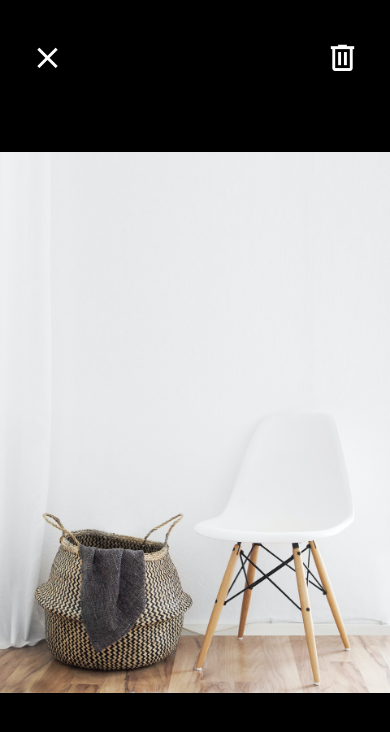
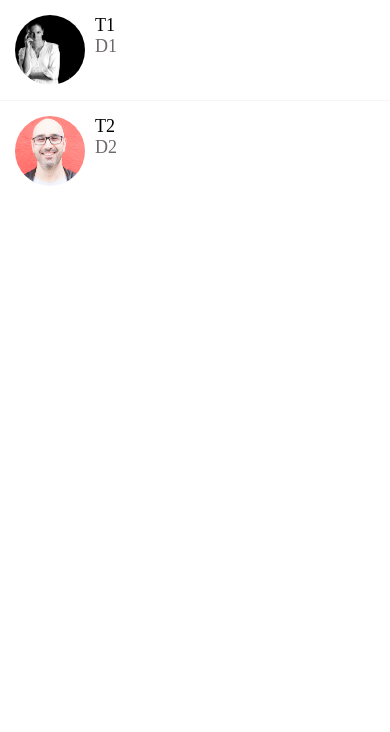
Before and after one commit to sarafotros/donewithit, a React Native app: screen / in a window 390 px wide. Shown: the top 732 px of the page. Built offline with nearby package versions, Linux system fonts and the light colour scheme.

Commit message:
onPress and functions added

```diff
--- a/App.js
+++ b/App.js
@@ -6,10 +6,10 @@ import AppButton from './app/components/AppButton';
 import CardComponent from './app/components/CardComponent';
 import moduleName from './app/components/AppText'
 import ListingDetailsScreens from './app/screens/ListingDetailsScreens'
-import ViewImageScreen from './app/screens/ViewImageScreen'
+import MessagesScreen from './app/screens/MessagesScreen';
 
 
 export default function App() {
 
-  return <ViewImageScreen />;
+  return <MessagesScreen />;
 }
--- a/app/components/ListItem.js
+++ b/app/components/ListItem.js
@@ -1,10 +1,11 @@
 import React from 'react'
-import { StyleSheet, Image, View } from 'react-native'
+import { StyleSheet, Image, View, TouchableHighlight } from 'react-native';
 import AppText from './AppText'
 import colors from '../config/colors';
 
-const ListItem = ({title, subTitle,image}) => {
-    return (
+const ListItem = ({ title, subTitle, image, onPress }) => {
+	return (
+		<TouchableHighlight onPress={onPress} underlayColor={colors.light}>
 			<View style={styles.container}>
 				<Image style={styles.image} source={image} />
 				<View>
@@ -12,14 +13,16 @@ const ListItem = ({title, subTitle,image}) => {
 					<AppText style={styles.subtitle}>{subTitle}</AppText>
 				</View>
 			</View>
-		);
-}
+		</TouchableHighlight>
+	);
+};
 
 export default ListItem
 
 const styles = StyleSheet.create({
 	container: {
 		flexDirection: 'row',
+		padding: 15,
 	},
 	image: {
 		width: 70,
--- /dev/null
+++ b/app/components/ListItemSeparator.js
@@ -0,0 +1,20 @@
+import React from 'react'
+import { StyleSheet, Text, View } from 'react-native'
+
+import colors from '../config/colors'
+
+const ListItemSeparator = () => {
+    return (
+			<View style={styles.separator} />
+		);
+}
+
+export default ListItemSeparator
+
+const styles = StyleSheet.create({
+	separator: {
+		width: '100%',
+		height: 1,
+		backgroundColor: colors.light,
+	},
+});
--- /dev/null
+++ b/app/components/Screen.js
@@ -0,0 +1,16 @@
+import React from 'react'
+import { StyleSheet, Text, View, SafeAreaView } from 'react-native'
+import Constance from 'expo-constants';
+
+
+const Screen = ({ children }) => {
+	return <SafeAreaView style={styles.screen}>{children}</SafeAreaView>;
+};
+
+export default Screen
+
+const styles = StyleSheet.create({
+    screen: {
+        paddingTop: Constance.statusBarHeight,
+    }
+});
--- a/app/config/colors.js
+++ b/app/config/colors.js
@@ -4,4 +4,5 @@ export default {
 	black: '#000',
 	white: '#FFF',
 	medium: '#6e6969',
+	light: '#f8f4f4'
 };
--- a/app/screens/MessagesScreen.js
+++ b/app/screens/MessagesScreen.js
@@ -1,31 +1,59 @@
 import React from 'react'
-import { StyleSheet, Text, View, FlatList } from 'react-native'
+import {
+	StyleSheet,
+	SafeAreaView,
+	Platform,
+	StatusBar,
+	FlatList,
+	View,
+} from 'react-native';
+
+import ListItem from '../components/ListItem';
+import ListItemSeparator from '../components/ListItemSeparator'
+import Screen from '../components/Screen'
+
+
 
 const messages = [
 	{
 		id: 1,
 		title: 'T1',
 		description: 'D1',
-		images: require('../assets/mosh.jpg'),
+		image: require('../assets/sara.jpg'),
 	},
 	{
 		id: 2,
 		title: 'T2',
 		description: 'D2',
-		images: require('../assets/mosh.jpg'),
+		image: require('../assets/mosh.jpg'),
 	},
 ];
 
-const MessagesScreen = () => {
-    return (
-        <FlatList
-            data={messages}
-            keyExtractor={messages => messages.id.toString()}
-            renderItem={({item})=> <ListItem/>}
-        />
-    )
+const MessagesScreen = (props) => {
+	return (
+		<Screen>
+			<FlatList
+				data={messages}
+				keyExtractor={(messages) => messages.id.toString()}
+				renderItem={({ item }) => (
+					<ListItem
+						title={item.title}
+						subTitle={item.description}
+						image={item.image}
+						onPress={()=> console.log('Message Selected',item)}
+					/>
+				)}
+				ItemSeparatorComponent={ListItemSeparator}
+			/>
+		</Screen>
+	);
 }
 
 export default MessagesScreen
 
-const styles = StyleSheet.create({})
+const styles = StyleSheet.create({
+	// screen: {
+		// paddingTop: Platform.OS === 'android'? StatusBar.currentHeight : 0,
+	// 	paddingTop: Constance.statusBarHeight,
+	// },
+});
--- a/package.json
+++ b/package.json
@@ -10,6 +10,7 @@
   "dependencies": {
     "@react-native-community/hooks": "^2.5.1",
     "expo": "~37.0.3",
+    "expo-constants": "^9.0.0",
     "react": "~16.9.0",
     "react-dom": "~16.9.0",
     "react-native": "https://github.com/expo/react-native/archive/sdk-37.0.1.tar.gz",
```
Also changed, not shown: app/assets/sara.jpg, app/assets/sara2.jpg (added).
